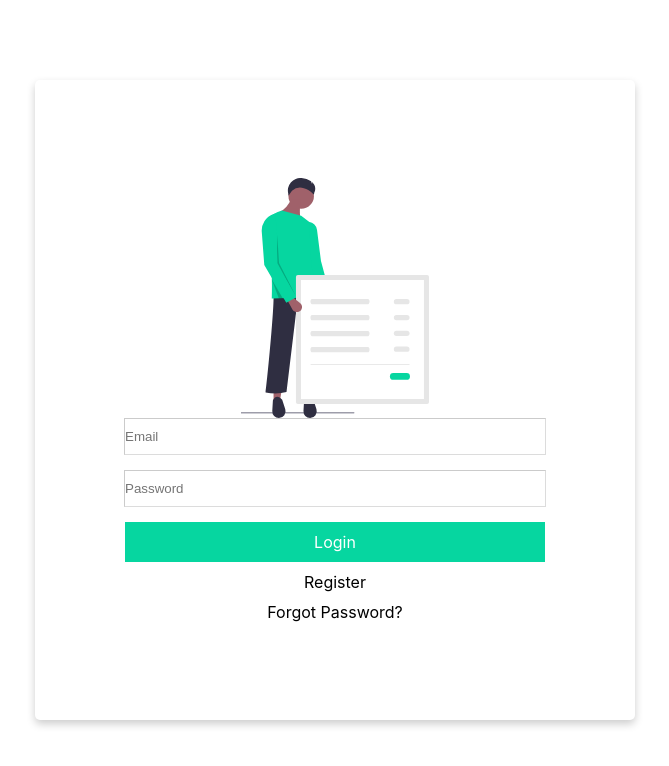
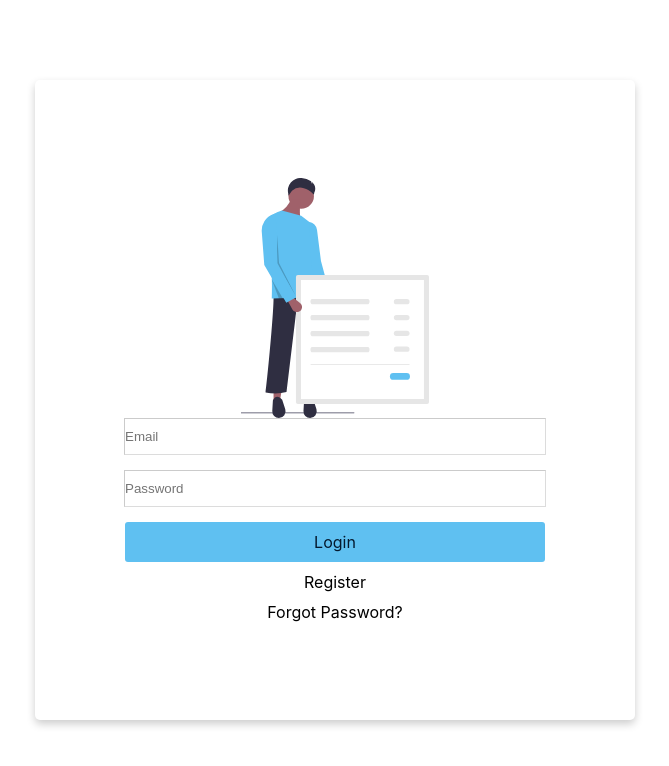
Before and after one commit to chipcerio/recibo-web, a Next.js app: page /login in a window 1280 px wide. Shown: the top 766 px of the page, without its empty margins (305-974 px from the left). Built offline with nearby package versions, Linux system fonts and the light colour scheme; what aws-amplify would draw is missing.

Commit message:
installed @material-ui/core

```diff
--- a/components/auth/index.js
+++ b/components/auth/index.js
@@ -1,4 +1,4 @@
-import { useEffect, useState } from 'react';
+import { useState } from 'react';
 import Button from '../button/button';
 import { Auth } from 'aws-amplify';
 import { useForm } from 'react-hook-form';
@@ -15,10 +15,6 @@ export default function AuthPage(props) {
   const handleConfirm = async () => {
     try {
       console.log('handle confirm ', email, code);
-      // const confirmResponse = await Auth.confirmSignUp({
-      //   username: email,
-      //   code,
-      // });
       const authResponse = await Auth.confirmSignUp(email, code);
       console.log('Confirmation Code Res >>> ', authResponse);
     } catch (error) {
--- a/components/button/button.css
+++ b/components/button/button.css
@@ -1,6 +1,7 @@
 .btnContainer {
   padding: 10px;
   text-align: center;
+  border-radius: 3px;
 }
 
 .btnDisable {
--- a/components/button/button.js
+++ b/components/button/button.js
@@ -1,7 +1,9 @@
 function Button({ type, onClick, label, disable }) {
   return (
     <div
-      className={`primary fontLight ${disable ? 'btnDisable' : 'btnContainer'}`}
+      className={`primary fontPrimary ${
+        disable ? 'btnDisable' : 'btnContainer'
+      }`}
       onClick={onClick}
       type={type}
     >
--- a/package.json
+++ b/package.json
@@ -8,6 +8,7 @@
     "start": "next start"
   },
   "dependencies": {
+    "@material-ui/core": "^4.11.0",
     "aws-amplify": "^3.3.6",
     "next": "9.5.5",
     "react": "16.14.0",
--- a/styles/globals.css
+++ b/styles/globals.css
@@ -12,7 +12,11 @@ body {
 }
 
 .primary {
-  background-color: #06d6a0;
+  background-color: #5fc0f1;
+}
+
+.fontPrimary {
+  color: #04192e;
 }
 
 .fontLight {
```
Also changed, not shown: public/assets/undraw_receipt.svg, 1 other file (tests, documents, lock files or other folders).
